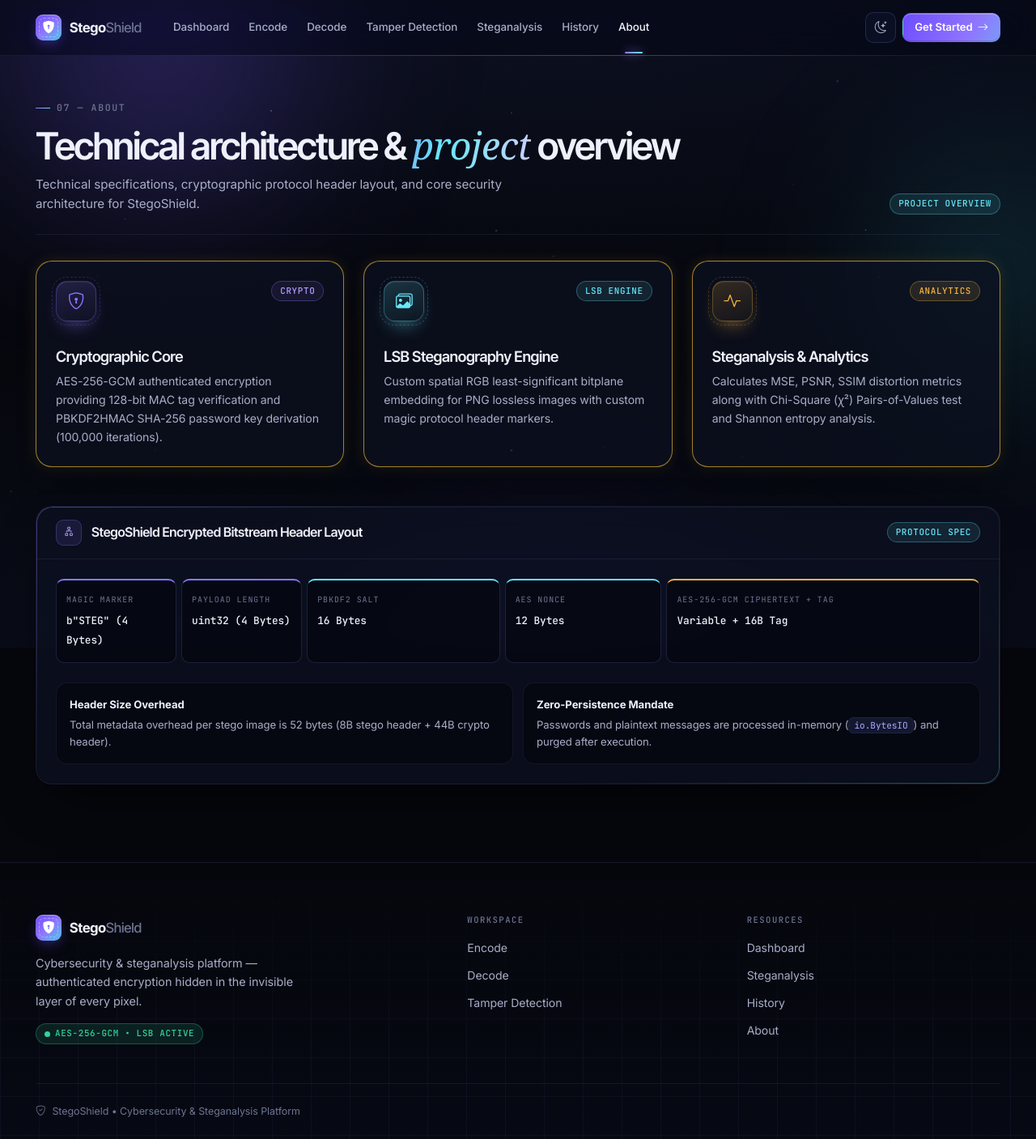
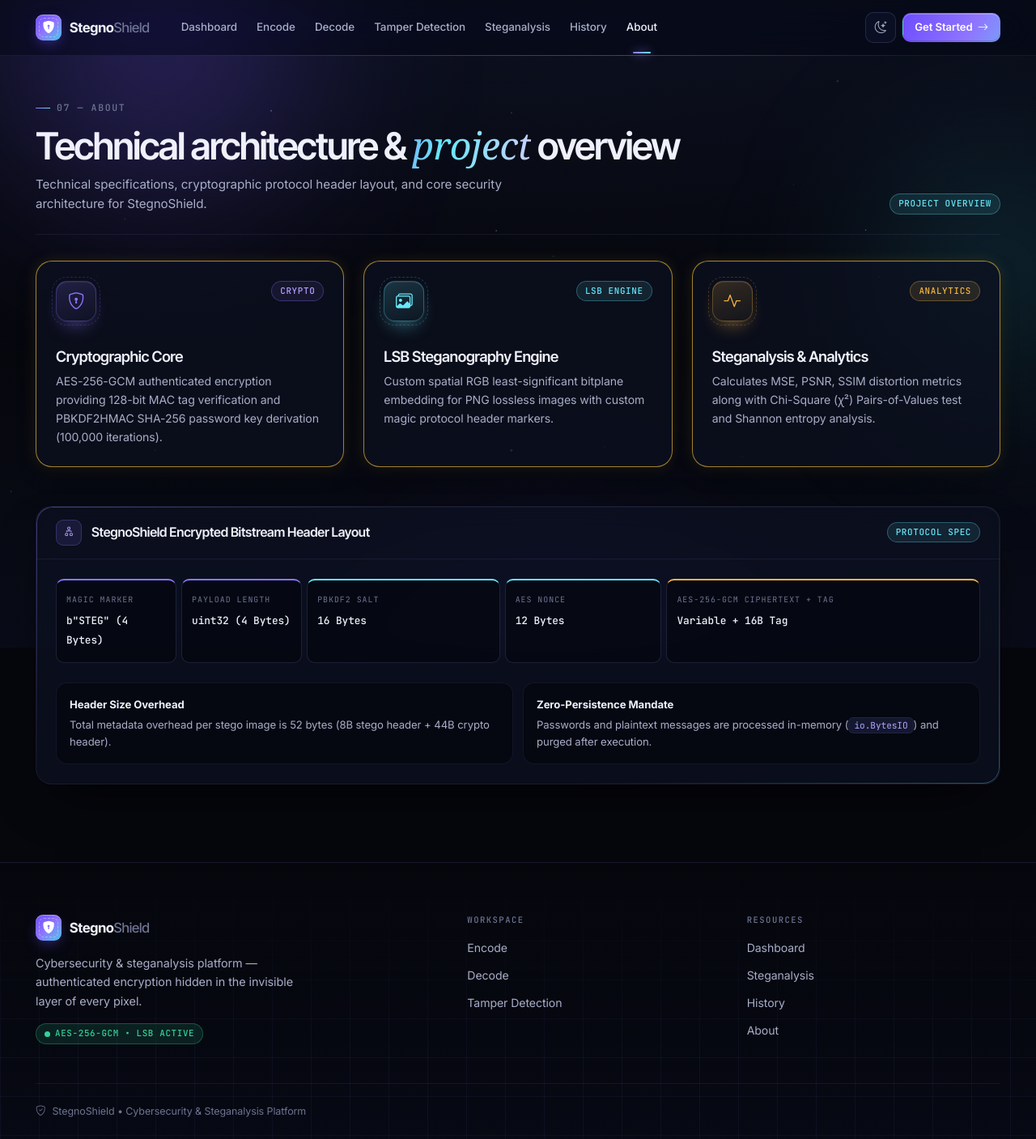
Before and after one commit to VanshJasuja-1602/StegoShield, a Flask app: page /about in a window 1280 px wide. Shown: the whole page at 81% size. Run offline with Flask 3, Linux system fonts and the light colour scheme; parts of the project's set-up code (start-up, migrations or seed data) failed here and were passed over; some libraries are stand-ins or nearby versions; some web fonts are replaced.

Commit message:
Correct brand spelling to StegnoShield

```diff
--- a/templates/about.html
+++ b/templates/about.html
@@ -5,7 +5,7 @@
     <div>
         <span class="ss-eyebrow">07 — About</span>
         <h1 class="ss-page-title">Technical architecture &amp; <span class="ss-serif ss-iris">project</span> overview</h1>
-        <p class="ss-page-sub">Technical specifications, cryptographic protocol header layout, and core security architecture for StegoShield.</p>
+        <p class="ss-page-sub">Technical specifications, cryptographic protocol header layout, and core security architecture for StegnoShield.</p>
     </div>
     <div class="ss-page-meta">
         <span class="ss-tag is-cyan">Project Overview</span>
@@ -45,7 +45,7 @@
     <header class="ss-panel-head">
         <h2 class="ss-panel-title">
             <span class="ss-panel-title-icon"><i class="bi bi-diagram-2"></i></span>
-            StegoShield Encrypted Bitstream Header Layout
+            StegnoShield Encrypted Bitstream Header Layout
         </h2>
         <span class="ss-tag is-cyan">Protocol Spec</span>
     </header>
--- a/templates/base.html
+++ b/templates/base.html
@@ -3,7 +3,7 @@
 <head>
     <meta charset="UTF-8">
     <meta name="viewport" content="width=device-width, initial-scale=1.0">
-    <title>StegoShield</title>
+    <title>StegnoShield</title>
     <meta name="color-scheme" content="dark light">
     <!-- Apply saved theme before first paint (presentation only) -->
     <script>
@@ -46,9 +46,9 @@
     <!-- Navigation -->
     <nav class="navbar navbar-expand-xl ss-nav" id="ssNav">
         <div class="ss-shell">
-            <a class="ss-brand" href="/" aria-label="StegoShield home">
+            <a class="ss-brand" href="/" aria-label="StegnoShield home">
                 <span class="ss-brand-mark"><i class="bi bi-shield-lock-fill"></i></span>
-                <span class="ss-brand-word"><b>Stego</b><span>Shield</span></span>
+                <span class="ss-brand-word"><b>Stegno</b><span>Shield</span></span>
             </a>
 
             <button class="ss-icon-btn ss-nav-toggler" type="button" data-bs-toggle="collapse" data-bs-target="#navbarMain" aria-controls="navbarMain" aria-expanded="false" aria-label="Toggle navigation">
@@ -119,9 +119,9 @@
         <div class="ss-shell">
             <div class="ss-footer-grid">
                 <div>
-                    <a class="ss-brand" href="/" aria-label="StegoShield home">
+                    <a class="ss-brand" href="/" aria-label="StegnoShield home">
                         <span class="ss-brand-mark"><i class="bi bi-shield-lock-fill"></i></span>
-                        <span class="ss-brand-word"><b>Stego</b><span>Shield</span></span>
+                        <span class="ss-brand-word"><b>Stegno</b><span>Shield</span></span>
                     </a>
                     <p class="ss-footer-statement">Cybersecurity &amp; steganalysis platform — authenticated encryption hidden in the invisible layer of every pixel.</p>
                     <span class="ss-tag is-ok"><span class="ss-dot"></span> AES-256-GCM • LSB Active</span>
@@ -145,7 +145,7 @@
                 </div>
             </div>
             <div class="ss-footer-bottom">
-                <span><i class="bi bi-shield-check"></i> StegoShield • Cybersecurity &amp; Steganalysis Platform</span>
+                <span><i class="bi bi-shield-check"></i> StegnoShield • Cybersecurity &amp; Steganalysis Platform</span>
             </div>
         </div>
     </footer>
--- a/templates/components/extract_tab.html
+++ b/templates/components/extract_tab.html
@@ -100,7 +100,7 @@
                 <div>
                     <h6>Steganographic Integrity Limitations</h6>
                     <p>
-                        Spatial LSB steganography relies on exact pixel bit preservation. Lossy operations (JPEG recompression, Gaussian blur filtering, spatial scaling/resizing, or cropping) destroy or shift fragile LSB bitplanes. StegoShield reliably detects payload destruction via AES-256-GCM MAC tags, but original secret payloads cannot be mathematically recovered after lossy image alterations.
+                        Spatial LSB steganography relies on exact pixel bit preservation. Lossy operations (JPEG recompression, Gaussian blur filtering, spatial scaling/resizing, or cropping) destroy or shift fragile LSB bitplanes. StegnoShield reliably detects payload destruction via AES-256-GCM MAC tags, but original secret payloads cannot be mathematically recovered after lossy image alterations.
                     </p>
                 </div>
             </div>
--- a/templates/index.html
+++ b/templates/index.html
@@ -150,7 +150,7 @@
         <div class="ss-section-head">
             <div>
                 <span class="ss-eyebrow">Workflow Protocol</span>
-                <h2 class="ss-section-title">How StegoShield works</h2>
+                <h2 class="ss-section-title">How StegnoShield works</h2>
             </div>
             <p class="ss-section-sub">Five-step end-to-end confidential communication lifecycle.</p>
         </div>
--- a/templates/tamper.html
+++ b/templates/tamper.html
@@ -32,7 +32,7 @@
                     <span class="ss-vs-dot"><i class="bi bi-upc-scan"></i></span>
                     <div>
                         <h6>Header Integrity</h6>
-                        <p>Validates StegoShield magic protocol markers</p>
+                        <p>Validates StegnoShield magic protocol markers</p>
                     </div>
                 </li>
                 <li>
```
Also changed, not shown: streamlit_app.py (+5 -5 lines).
